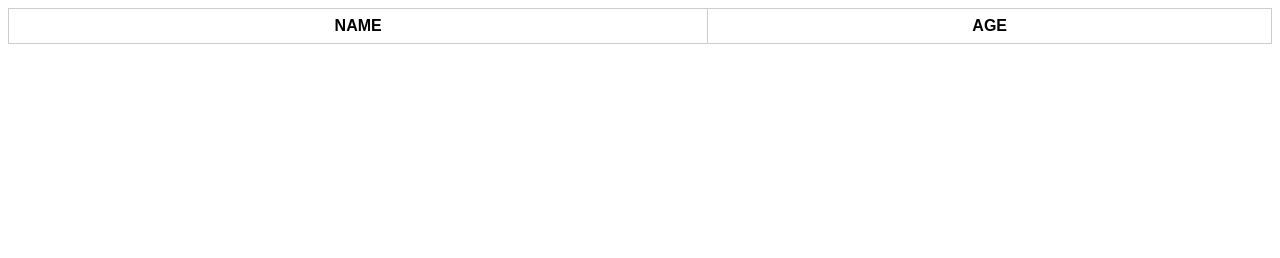
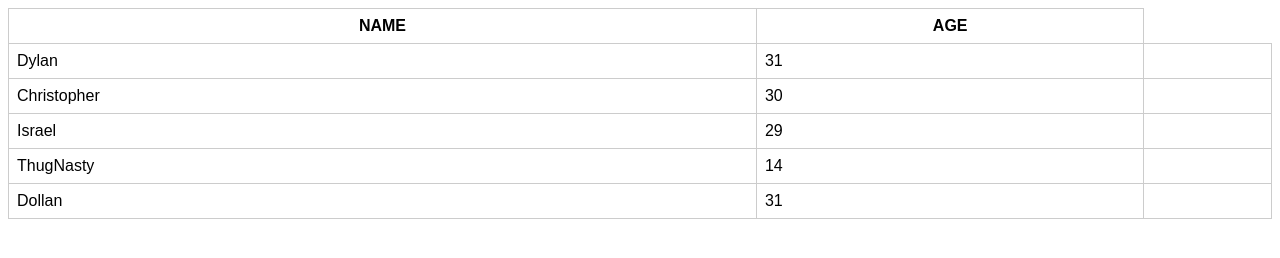
Before and after one commit to saraswati21/dynamic-table-with-js, a plain HTML site: page index.html in a window 1280 px wide. Drawn offline with Linux system fonts and the light colour scheme.

Commit message:
No function added typo error- bug fixed

```diff
--- a/index.html
+++ b/index.html
@@ -42,39 +42,39 @@
 		{ name: 'Dollan', age: 31},
 	];
 
-	window.onLoad = () =>
+	window.onload = () =>
 	{
-		loadTableDate(personDate);
+		loadTableDate(personData);
 	};
 
-	loadTableDate(personDate);
-	function loadTableDate(personDate)
+
+	function loadTableDate(personData)
 	{
-		const tableBody= document.getElementById(personDate);
-		let dataHTML = '';
-		for(let person of personDate)
+		const tableBody= document.getElementById('tableData');
+		let dataHtml = '';
+		for(let person of personData)
 		{
-			dataHTML += '<tr><td>${person.name}</td><td>$person.age<td></tr>';
+			dataHtml += `<tr><td>${person.name}</td><td>${person.age}<td></tr>`;
 		}
-		console.log('dataHTML');
-		tableBody.innerHTML = dataHTML;
+
+		tableBody.innerHTML = dataHtml;
 	};
 
 	function sortColumn(columnName)
 	{
-		const dataType = typeof personDate[0][columnName];
+		const dataType = typeof personData[0][columnName];
 		sortDirection = !sortDirection;
 		switch(dataType)
 		{
 			case 'number': sortNumberColumn(sortDirection, columnName);
 			break;
 		}
-		loadTableDate(personDate);
+		loadTableDate(personData);
 	}
 
 	function sortNumberColumn(sort, columnName)
 	{
-		tableDate = tableDate.sort((p1, p2) =>
+		personData = personData.sort((p1, p2) =>
 		{
 			return sort ? p1[columnName] - p2[columnName] : p2[columnName] - p1[columnName]
 		});
@@ -91,7 +91,7 @@
 				<th onclick="sortColumn('age')">Age</th>
 			</tr>
 		</thead>
-		<tbody id="tableDate"></tbody>
+		<tbody id="tableData"></tbody>
 	</table>
 </body>
 </html>
```
